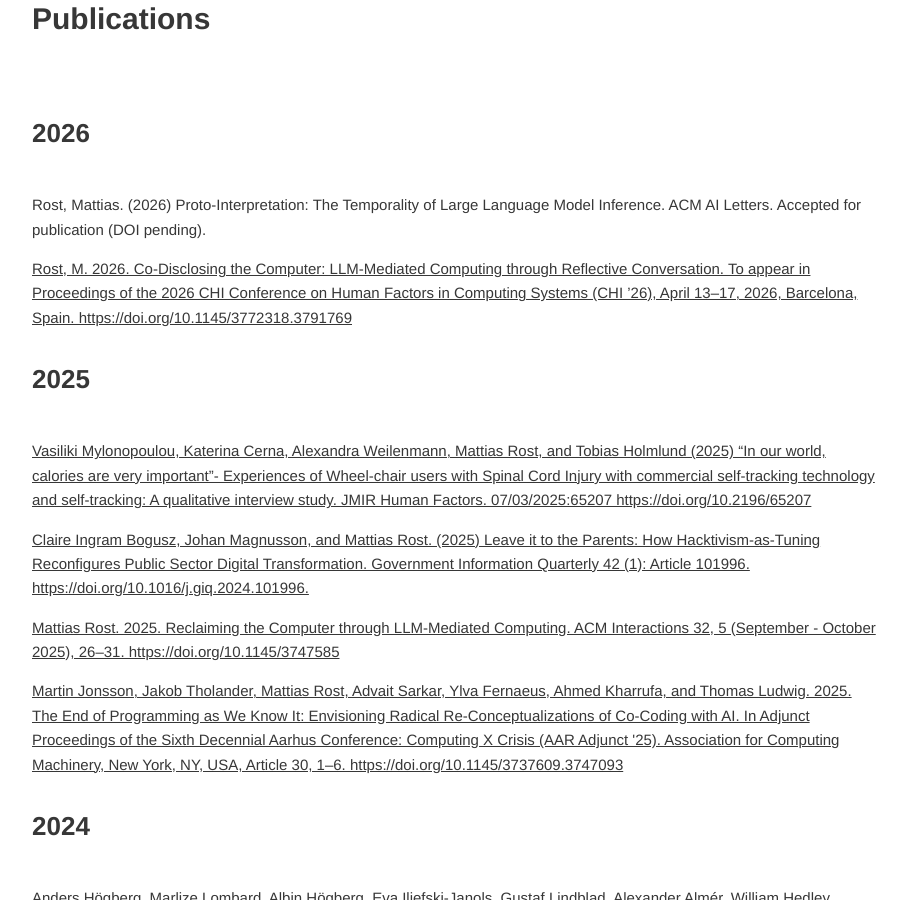
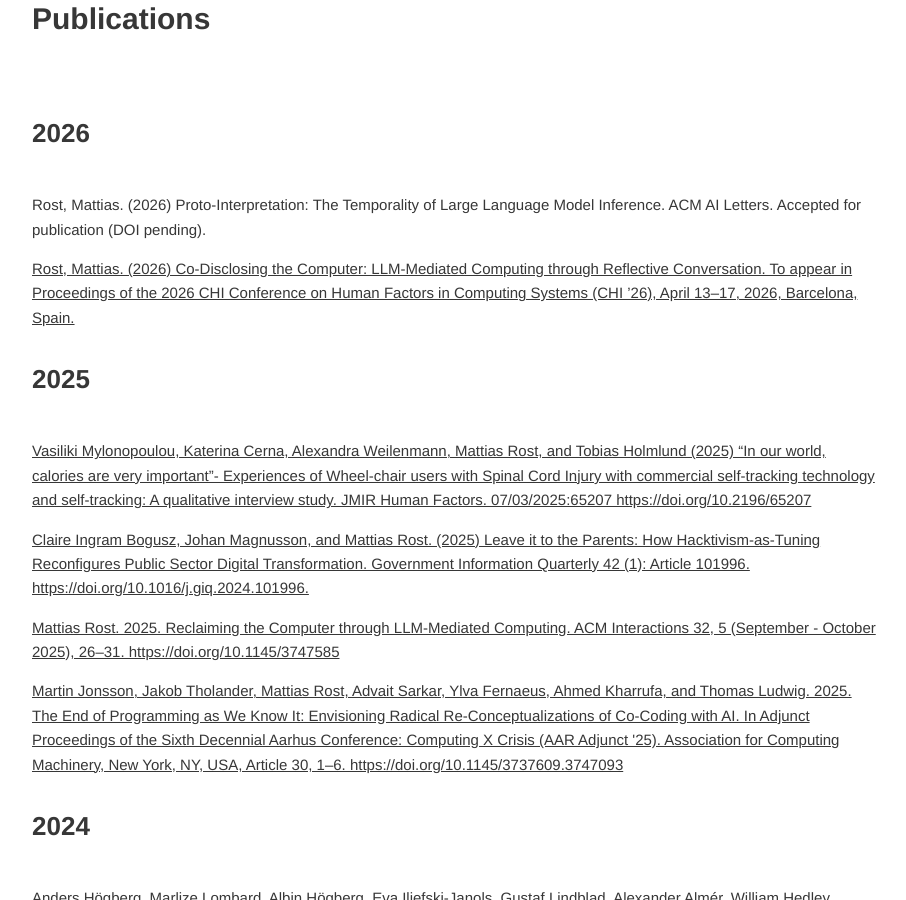
Before and after one commit to rrostt/rrostt.github.io, a Jekyll site: the page built from _pages/2011-09-24-publications.html, in a window 1280 px wide and 900 px high, scrolled down 594 px. Shown: the whole window, without its empty margins (184-1090 px from the left). Built offline with Jekyll 4.4.1, drawn with Linux system fonts in a browser that asks for light colours.

Commit message:
Normalize 2026 publication entry
Co-authored-by: rrostt <1921862+rrostt@users.noreply.github.com>

```diff
--- a/_pages/2011-09-24-publications.html
+++ b/_pages/2011-09-24-publications.html
@@ -28,9 +28,10 @@ permalink: "/publications/"
         ACM AI Letters. Accepted for publication (DOI pending).
     </p>
     <p><a href="https://doi.org/10.1145/3772318.3791769">
-        Rost, M. 2026. Co-Disclosing the Computer: LLM-Mediated Computing through Reflective Conversation.
+        Rost, Mattias. (2026)
+        Co-Disclosing the Computer: LLM-Mediated Computing through Reflective Conversation.
         To appear in Proceedings of the 2026 CHI Conference on Human Factors in Computing Systems (CHI ’26),
-        April 13–17, 2026, Barcelona, Spain. https://doi.org/10.1145/3772318.3791769
+        April 13–17, 2026, Barcelona, Spain.
     </a></p>
 
     <h1>2025</h1>
```
